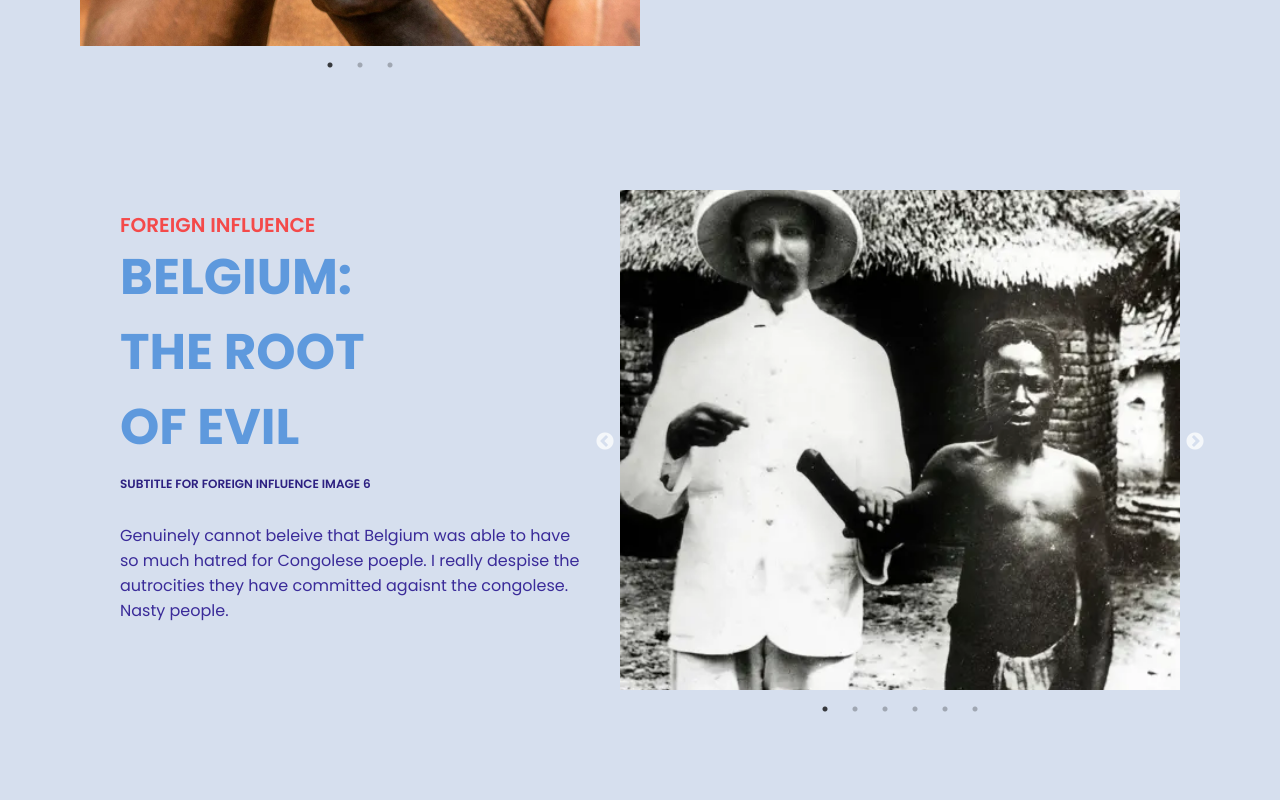
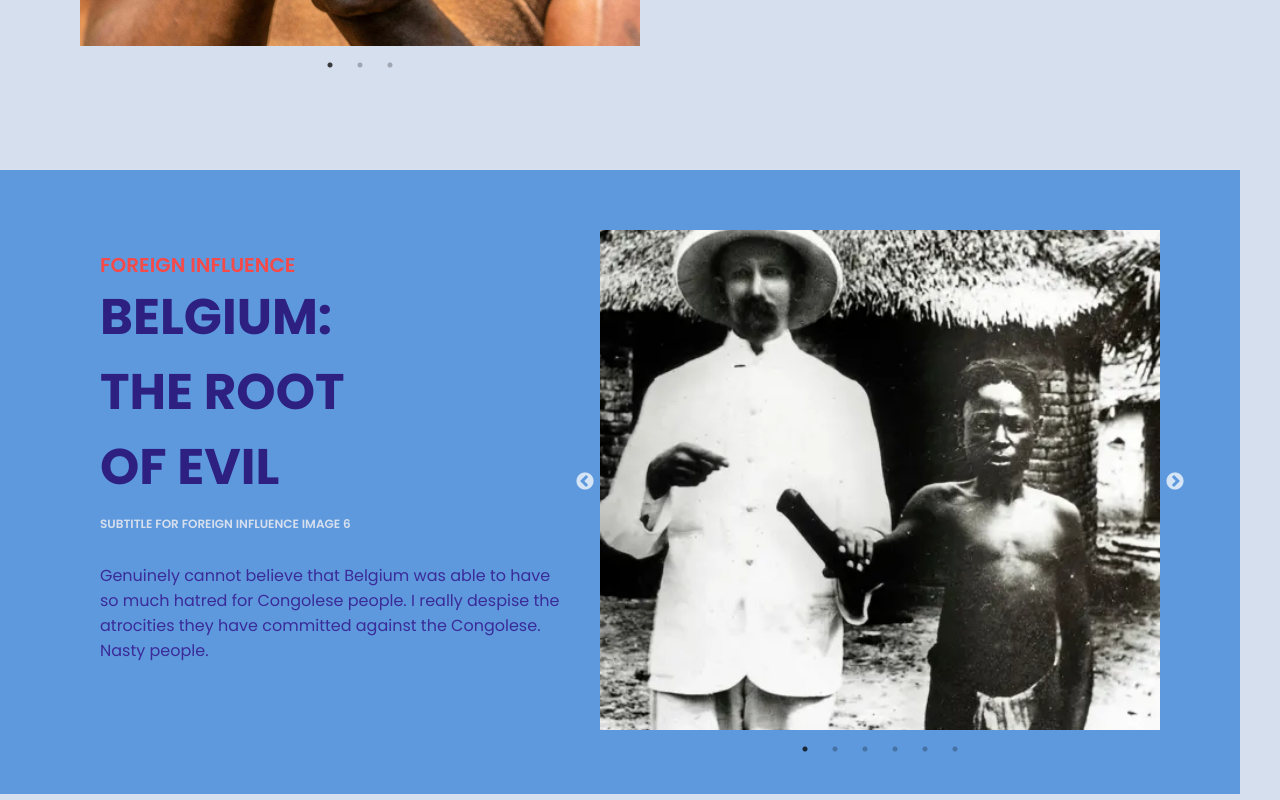
Before and after one commit to Bwenkayembe/SEG3525_Project2, a React (Vite) app: page /awareness in a window 1280 px wide. Shown: the part 1620-2420 px from the top of the page. Built offline with nearby package versions, Linux system fonts and the light colour scheme.

Commit message:
final changes for the page

```diff
--- a/src/pages/Awareness/ForeignInfluenceSlider.css
+++ b/src/pages/Awareness/ForeignInfluenceSlider.css
@@ -1,3 +1,4 @@
+/* src/pages/Awareness/ForeignInfluenceSlider.css */
 .slider-container {
     display: flex;
     align-items: flex-start;
@@ -10,7 +11,6 @@
 .slider-foreign {
     width: 50%;
     margin-right: 20px;
-
 }
 
 .slide-image-foreign {
@@ -19,7 +19,7 @@
     object-fit: cover; /* Cover ensures the image covers the container without distortion */
 }
 
-.slide-content {
+.slide-content-foreign {
     width: 45%;
     padding: 20px;
     box-sizing: border-box;
@@ -29,34 +29,42 @@
     justify-content: flex-start;
 }
 
-.slide-content h1 {
+.slide-content-foreign h1 {
     font-family: 'Poppins', sans-serif;
     font-size: 50px;
     font-weight: 700;
-    color: #5E99DD;
+    color: #2D2081;
     margin-bottom: 10px; /* Space between the section title and content */
     margin-right: 200px;
 }
 
-.slide-content h2 {
+.slide-content-foreign h2 {
     font-family: 'Poppins', sans-serif;
     font-size: 20px;
     font-weight: 600;
     color: #F44A4A;
 }
 
-.slide-content h3 {
+.slide-content-foreign h3 {
     font-family: 'Poppins', sans-serif;
     font-size: 12px;
     font-weight: 600;
-    color: #2D2081;
+    color: #D6DFEE;
     margin-left: 0px;
     margin-top: 0px;
 }
 
-.slide-content p {
+.slide-content-foreign p {
     font-family: 'Poppins', sans-serif;
     font-size: 16px;
     color: #3a2b99;
     margin-top: 20px;
 }
+
+/* New CSS rule for background color */
+.foreign-influence-background {
+    margin-top: 40px;
+    margin-left: 0px;
+    width: 100%;
+    background-color: #5E99DD; /* Smiley yellow background */
+}
--- a/src/pages/Awareness/ForeignInfluenceSlider.jsx
+++ b/src/pages/Awareness/ForeignInfluenceSlider.jsx
@@ -10,7 +10,7 @@
     image: '/images/BelgiumEvil.webp',
     title: 'BELGIUM: THE ROOT OF EVIL',
     subtitle: 'Subtitle for foreign influence image 6',
-    description: 'Genuinely cannot beleive that Belgium was able to have so much hatred for Congolese poeple. I really despise the autrocities they have committed agaisnt the congolese. Nasty people.'
+    description: 'Genuinely cannot believe that Belgium was able to have so much hatred for Congolese people. I really despise the atrocities they have committed against the Congolese. Nasty people.'
   },
   {
     image: '/images/CanadaEh.jpg',
@@ -24,12 +24,11 @@
     subtitle: 'The US has a long history of involvement in the DRC.',
     description: "They've been involved in the DRC for a long time, and they've done some pretty bad things. They've supported dictators, and they've supported rebel groups. They've done a lot of bad things, and they need to be held accountable for it."
     },
-
   {
     image: '/images/China.jpg',
     title: 'THE REPUBLIC OF CHINA',
     subtitle: 'Known for its aggressive mining practices in the DRC.',
-    description: 'China is weird and they be doing weird shit to the congolese folks like buying their lands for mining and exploitative reasons and then telling the locals to leave and that is wrong. It is wrong because it is basically nust neo coloionalism, which we all know is evil, and bad. '
+    description: 'China is weird and they be doing weird stuff to the Congolese folks like buying their lands for mining and exploitative reasons and then telling the locals to leave and that is wrong. It is wrong because it is basically neo-colonialism, which we all know is evil and bad.'
   },
   {
     image: '/images/Uganda.jpg',
@@ -58,8 +57,8 @@
   };
 
   return (
-    <div className="slider-container">
-      <div className="slide-content">
+    <div className="slider-container foreign-influence-background">
+      <div className="slide-content-foreign">
         <h2>FOREIGN INFLUENCE</h2>
         <h1>{slides[currentSlide].title}</h1>
         <h3>{slides[currentSlide].subtitle}</h3>
```
